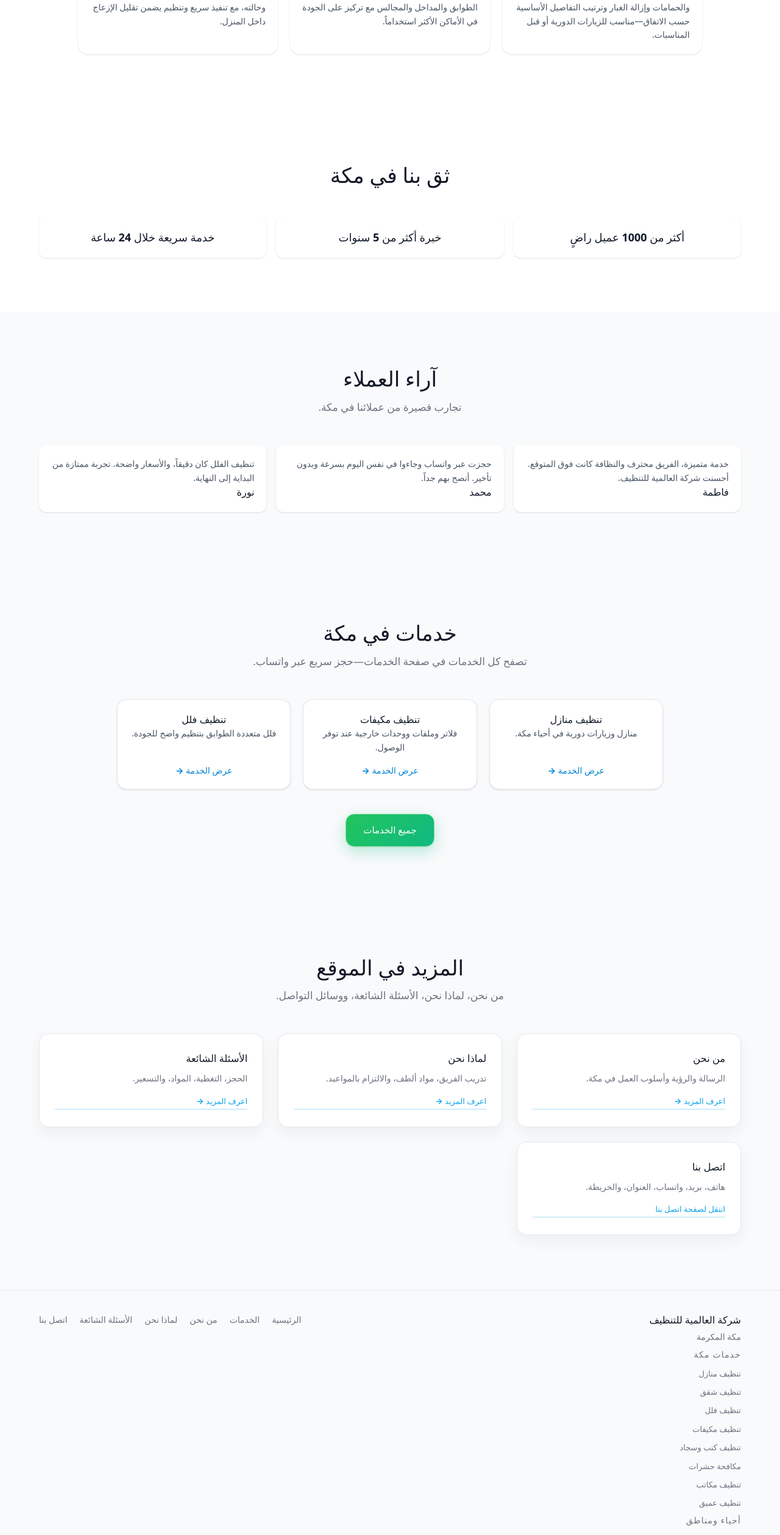
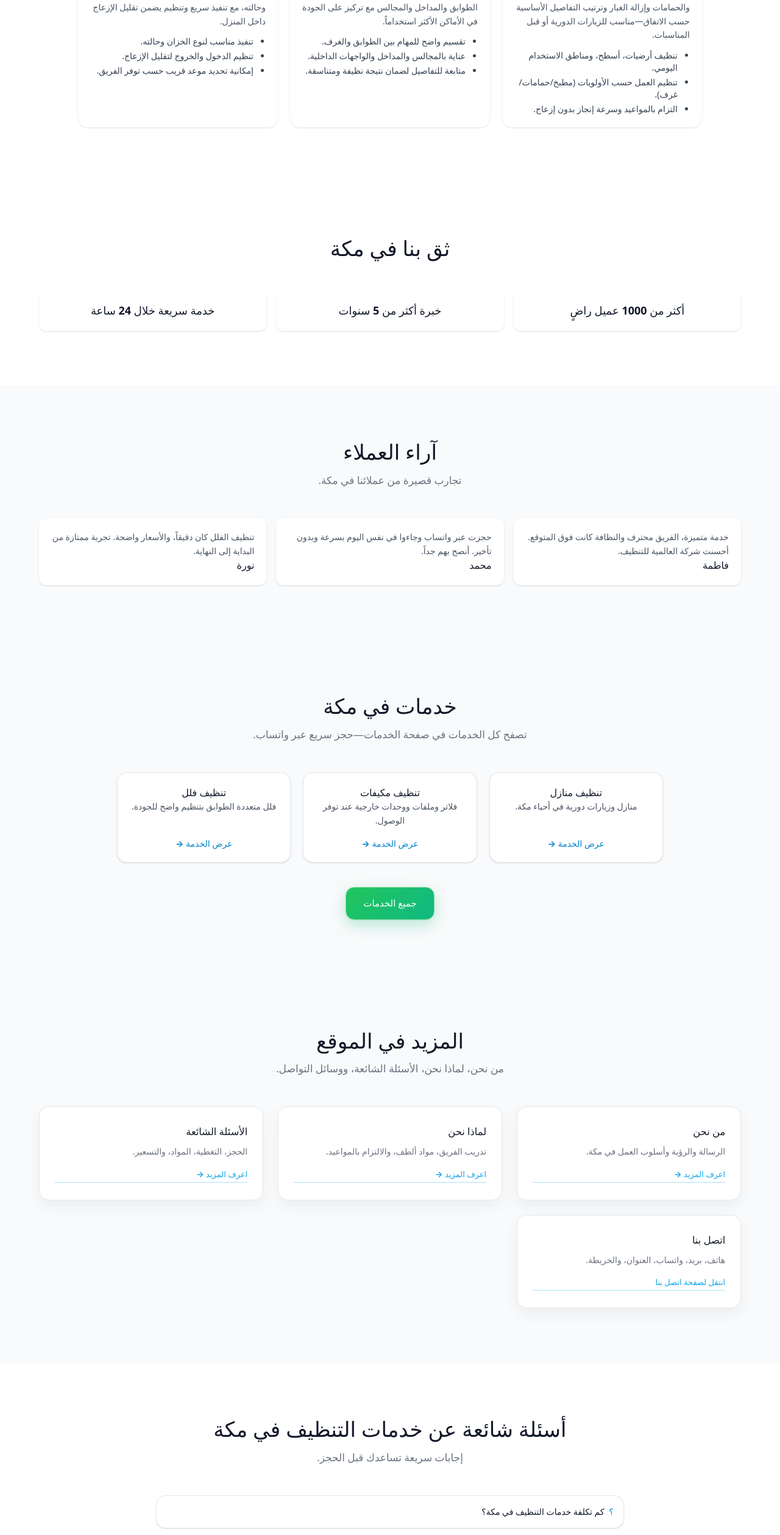
Before and after one commit to salemebrahimzidan/Al-Alamiah-Cleaning-Company-in-Mecca, a React (Vite) app: page / in a window 1280 px wide. Shown: the part 909-3427 px from the top of the page at 61% size. Built offline with nearby package versions, Linux system fonts and the light colour scheme; no server answers.

Commit message:
new version

```diff
--- a/index.html
+++ b/index.html
@@ -11,7 +11,7 @@
     <meta name="format-detection" content="telephone=yes" />
     <meta
       name="description"
-      content="شركة تنظيف وشركة نظافة في مكة المكرمة: تنظيف منازل وشقق وفلل، تنظيف مكيفات، تنظيف كنب وسجاد، وتنظيف عميق قرب الحرم. رد سريع عبر واتساب."
+      content="شركة تنظيف بمكة تقدم خدمات تنظيف منازل وفلل وشقق وخزانات ومجالس بأسعار مميزة. فريق محترف، سرعة في التنفيذ، وخدمة متاحة 24 ساعة داخل جميع أحياء مكة."
     />
     <meta
       name="robots"
--- a/src/App.tsx
+++ b/src/App.tsx
@@ -5,6 +5,7 @@ import AboutPage from './pages/AboutPage'
 import ContactPage from './pages/ContactPage'
 import FaqPage from './pages/FaqPage'
 import HomePage from './pages/HomePage'
+import NotFoundPage from './pages/NotFoundPage'
 import ServicesPage from './pages/ServicesPage'
 import WhyUsPage from './pages/WhyUsPage'
 import { useLanguage } from './context/useLanguage'
@@ -48,6 +49,7 @@ export default function App() {
             </Suspense>
           }
         />
+        <Route path="*" element={<NotFoundPage />} />
       </Route>
     </Routes>
   )
--- /dev/null
+++ b/src/components/GoogleAnalytics.tsx
@@ -0,0 +1,29 @@
+import { Helmet } from 'react-helmet-async'
+
+function readMeasurementId(): string {
+  const raw = import.meta.env.VITE_GA_MEASUREMENT_ID as string | undefined
+  if (!raw || typeof raw !== 'string') return ''
+  return raw.trim()
+}
+
+export default function GoogleAnalytics() {
+  const measurementId = readMeasurementId()
+  const enabled = Boolean(measurementId) && import.meta.env.PROD
+
+  if (!enabled) return null
+
+  return (
+    <Helmet>
+      <script
+        async
+        src={`https://www.googletagmanager.com/gtag/js?id=${encodeURIComponent(measurementId)}`}
+      />
+      <script>
+        {`window.dataLayer = window.dataLayer || [];
+function gtag(){dataLayer.push(arguments);}
+gtag('js', new Date());
+gtag('config', '${measurementId}', { anonymize_ip: true });`}
+      </script>
+    </Helmet>
+  )
+}
--- /dev/null
+++ b/src/components/HomepageFaqJsonLd.tsx
@@ -0,0 +1,42 @@
+import { Helmet } from 'react-helmet-async'
+import { useMemo } from 'react'
+import { absoluteAppUrl, getSiteOrigin } from '../constants/site'
+import { useLanguage } from '../context/useLanguage'
+
+export type HomepageFaqItem = { q: string; a: string }
+
+export default function HomepageFaqJsonLd({ items }: { items: HomepageFaqItem[] }) {
+  const { locale } = useLanguage()
+
+  const json = useMemo(() => {
+    const origin = getSiteOrigin()
+    if (!origin) return ''
+    const homeUrl = absoluteAppUrl()
+    if (!homeUrl) return ''
+    if (!items.length) return ''
+
+    return JSON.stringify({
+      '@context': 'https://schema.org',
+      '@type': 'FAQPage',
+      '@id': `${homeUrl}#faq`,
+      url: homeUrl,
+      inLanguage: locale,
+      mainEntity: items.map((item) => ({
+        '@type': 'Question',
+        name: item.q,
+        acceptedAnswer: {
+          '@type': 'Answer',
+          text: item.a,
+        },
+      })),
+    })
+  }, [items, locale])
+
+  if (!json) return null
+
+  return (
+    <Helmet>
+      <script type="application/ld+json">{json}</script>
+    </Helmet>
+  )
+}
--- a/src/components/Layout.tsx
+++ b/src/components/Layout.tsx
@@ -2,6 +2,7 @@ import { useLayoutEffect } from "react";
 import { Outlet, useLocation } from "react-router-dom";
 import Navbar from "./Navbar";
 import SiteFooter from "./SiteFooter";
+import GoogleAnalytics from "./GoogleAnalytics";
 import {
   PHONE_TEL_HREF,
   WHATSAPP_HREF_AR,
@@ -21,6 +22,7 @@ export default function Layout() {
 
   return (
     <>
+      <GoogleAnalytics />
       <Navbar />
       <Outlet />
       <SiteFooter />
--- a/src/pages/HomePage.tsx
+++ b/src/pages/HomePage.tsx
@@ -1,6 +1,7 @@
 import { Helmet } from "react-helmet-async";
 import { Link } from "react-router-dom";
 import { IconPest, IconSteam, IconZap } from "../components/HomeIcons";
+import HomepageFaqJsonLd from "../components/HomepageFaqJsonLd";
 import SeoJsonLd from "../components/SeoJsonLd";
 import {
   HOMEPAGE_FEATURED_SERVICE_SLUGS,
@@ -112,6 +113,25 @@ const HOMEPAGE_TESTIMONIALS = {
   ],
 } as const;
 
+const HOMEPAGE_FAQ_AR = [
+  {
+    q: "كم تكلفة خدمات التنظيف في مكة؟",
+    a: "السعر يعتمد على نوع الخدمة والمساحة وحالة المكان. أرسل تفاصيلك على واتساب لتحصل على عرض واضح وسريع.",
+  },
+  {
+    q: "كيف أحجز موعد تنظيف؟",
+    a: "الحجز سهل عبر واتساب أو الاتصال. نؤكد الموعد ونحدد التفاصيل قبل وصول الفريق.",
+  },
+  {
+    q: "كم يستغرق التنظيف عادة؟",
+    a: "المدة تختلف حسب حجم العمل، وغالبًا تتراوح من ساعتين إلى عدة ساعات. نخبرك بالوقت المتوقع قبل البدء.",
+  },
+  {
+    q: "هل تغطون جميع أحياء مكة؟",
+    a: "نعم، نخدم جميع أحياء مكة حسب توفر المواعيد، مع إمكانية الاستجابة السريعة داخل المدينة.",
+  },
+] as const;
+
 export default function HomePage() {
   const { t, locale } = useLanguage();
   const canonical = getSiteOrigin();
@@ -128,7 +148,7 @@ export default function HomePage() {
       : t("pageTitle");
   const pageDescription =
     locale === "ar"
-      ? "شركة تنظيف بمكة تقدم خدمات تنظيف منازل وفلل وشقق وخزانات ومجالس بأفضل الأسعار. فريق متخصص وسرعة في التنفيذ داخل مكة."
+      ? "شركة تنظيف بمكة تقدم خدمات تنظيف منازل وفلل وشقق وخزانات ومجالس بأسعار مميزة. فريق محترف، سرعة في التنفيذ، وخدمة متاحة 24 ساعة داخل جميع أحياء مكة."
       : t("seo.metaDescription");
   const trustFacts = HOMEPAGE_TRUST_FACTS[locale];
   const testimonials = HOMEPAGE_TESTIMONIALS[locale];
@@ -168,6 +188,7 @@ export default function HomePage() {
         ) : null}
       </Helmet>
       <SeoJsonLd />
+      {locale === "ar" ? <HomepageFaqJsonLd items={[...HOMEPAGE_FAQ_AR]} /> : null}
 
       <main className="site-main">
         <section
@@ -312,6 +333,11 @@ export default function HomePage() {
                     وإزالة الغبار وترتيب التفاصيل الأساسية حسب الاتفاق—مناسب
                     للزيارات الدورية أو قبل المناسبات.
                   </p>
+                  <ul className="mt-3 list-disc space-y-1 ps-5 text-sm text-gray-700">
+                    <li>تنظيف أرضيات، أسطح، ومناطق الاستخدام اليومي.</li>
+                    <li>تنظيم العمل حسب الأولويات (مطبخ/حمامات/غرف).</li>
+                    <li>التزام بالمواعيد وسرعة إنجاز بدون إزعاج.</li>
+                  </ul>
                 </article>
 
                 <article className="rounded-2xl bg-white p-5 shadow-sm">
@@ -323,6 +349,11 @@ export default function HomePage() {
                     الطوابق والمداخل والمجالس مع تركيز على الجودة في الأماكن
                     الأكثر استخداماً.
                   </p>
+                  <ul className="mt-3 list-disc space-y-1 ps-5 text-sm text-gray-700">
+                    <li>تقسيم واضح للمهام بين الطوابق والغرف.</li>
+                    <li>عناية بالمجالس والمداخل والواجهات الداخلية.</li>
+                    <li>متابعة للتفاصيل لضمان نتيجة نظيفة ومتناسقة.</li>
+                  </ul>
                 </article>
 
                 <article className="rounded-2xl bg-white p-5 shadow-sm">
@@ -334,6 +365,11 @@ export default function HomePage() {
                     الخزان وحالته، مع تنفيذ سريع وتنظيم يضمن تقليل الإزعاج داخل
                     المنزل.
                   </p>
+                  <ul className="mt-3 list-disc space-y-1 ps-5 text-sm text-gray-700">
+                    <li>تنفيذ مناسب لنوع الخزان وحالته.</li>
+                    <li>تنظيم الدخول والخروج لتقليل الإزعاج.</li>
+                    <li>إمكانية تحديد موعد قريب حسب توفر الفريق.</li>
+                  </ul>
                 </article>
               </div>
             </div>
@@ -464,6 +500,42 @@ export default function HomePage() {
             </div>
           </div>
         </section>
+
+        {locale === "ar" ? (
+          <section className="section scroll-mt-20" aria-labelledby="home-faq-heading">
+            <div className="container">
+              <header className="section__intro">
+                <h2 id="home-faq-heading" className="section__title">
+                  أسئلة شائعة عن خدمات التنظيف في مكة
+                </h2>
+                <p className="section__lead">
+                  إجابات سريعة تساعدك قبل الحجز.
+                </p>
+              </header>
+
+              <div className="mx-auto max-w-3xl space-y-3">
+                {HOMEPAGE_FAQ_AR.map((item) => (
+                  <details
+                    key={item.q}
+                    className="group rounded-2xl border border-gray-200/80 bg-white p-4 shadow-sm"
+                  >
+                    <summary className="cursor-pointer list-none text-sm font-bold text-gray-900">
+                      <span className="inline-flex items-center gap-2">
+                        <span className="text-sky-600" aria-hidden>
+                          ؟
+                        </span>
+                        {item.q}
+                      </span>
+                    </summary>
+                    <p className="mt-3 text-sm leading-relaxed text-gray-600">
+                      {item.a}
+                    </p>
+                  </details>
+                ))}
+              </div>
+            </div>
+          </section>
+        ) : null}
       </main>
     </>
   );
--- /dev/null
+++ b/src/pages/NotFoundPage.tsx
@@ -0,0 +1,64 @@
+import { Helmet } from 'react-helmet-async'
+import { Link, useLocation } from 'react-router-dom'
+import { WHATSAPP_HREF_AR, WHATSAPP_HREF_EN } from '../constants/contact'
+import { useLanguage } from '../context/useLanguage'
+
+export default function NotFoundPage() {
+  const { locale, t } = useLanguage()
+  const wa = locale === 'ar' ? WHATSAPP_HREF_AR : WHATSAPP_HREF_EN
+  const { pathname } = useLocation()
+
+  const title = locale === 'ar' ? 'الصفحة غير موجودة' : 'Page not found'
+  const message =
+    locale === 'ar'
+      ? 'عذرًا، لم نعثر على الصفحة المطلوبة. يمكنك الرجوع للصفحة الرئيسية أو التواصل معنا عبر واتساب.'
+      : 'Sorry, we couldn’t find that page. You can go back home or contact us on WhatsApp.'
+
+  return (
+    <>
+      <Helmet>
+        <title>{title}</title>
+        <meta name="robots" content="noindex, follow" />
+      </Helmet>
+
+      <main className="site-main">
+        <section className="section">
+          <div className="container">
+            <div className="mx-auto max-w-2xl rounded-3xl border border-gray-200/80 bg-white p-6 shadow-sm md:p-8">
+              <p className="text-xs font-bold uppercase tracking-[0.14em] text-sky-600">
+                404
+              </p>
+              <h1 className="mt-2 text-balance text-2xl font-extrabold tracking-tight text-gray-900 sm:text-3xl">
+                {title}
+              </h1>
+              <p className="mt-3 text-sm leading-relaxed text-gray-600 md:text-base">
+                {message}
+              </p>
+              <p className="mt-2 break-all text-xs font-semibold text-gray-500">
+                {pathname}
+              </p>
+
+              <div className="mt-6 flex flex-col gap-3 sm:flex-row">
+                <Link className="btn btn--primary" to="/">
+                  {locale === 'ar' ? 'العودة للرئيسية' : 'Back to home'}
+                </Link>
+                <a
+                  className="btn btn--secondary"
+                  href={wa}
+                  target="_blank"
+                  rel="noopener noreferrer"
+                  aria-label={t('contact.ariaBookWhatsapp')}
+                >
+                  {locale === 'ar' ? 'تواصل عبر واتساب' : 'WhatsApp'}
+                </a>
+                <Link className="btn btn--secondary" to="/contact">
+                  {locale === 'ar' ? 'صفحة التواصل' : 'Contact'}
+                </Link>
+              </div>
+            </div>
+          </div>
+        </section>
+      </main>
+    </>
+  )
+}
```
Also changed, not shown: 1 other file (tests, documents, lock files or other folders).
